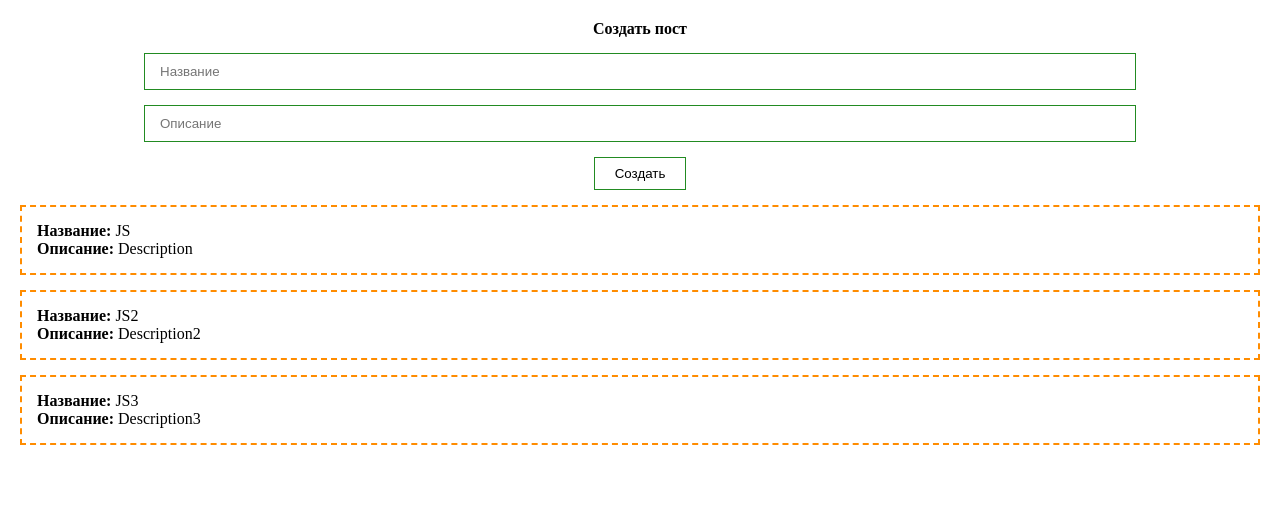
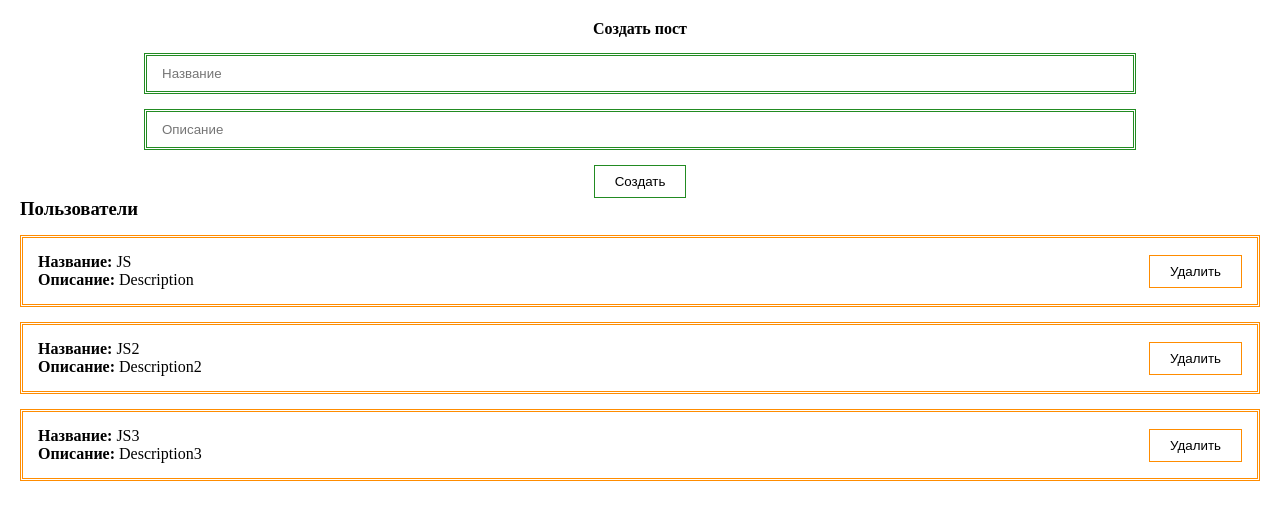
Before and after one commit to grfoger/learn_vue, a Vue app: page / in a window 1280 px wide. Shown: the top 520 px of the page. Built offline with nearby package versions, Linux system fonts and the light colour scheme.

Commit message:
add button ui component timing 56min

```diff
--- a/src/components/PostForm.vue
+++ b/src/components/PostForm.vue
@@ -9,7 +9,7 @@
            class="input"
            type="text"
            placeholder="Описание">
-    <button class="btn" @click="createPost">Создать</button>
+    <my-button class="btn" @click="createPost" style="margin-top: 15px">Создать</my-button>
   </form>
 </template>
 
@@ -45,15 +45,9 @@
 
 .input {
   width: 80%;
-  border: 1px solid forestgreen;
+  border: 3px double forestgreen;
   padding: 10px 15px;
   margin-top: 15px;
 }
-.btn {
-  margin-top: 15px;
-  align-self: center;
-  padding: 8px 20px;
-  background: none;
-  border: 1px solid forestgreen;
-}
+
 </style>
--- /dev/null
+++ b/src/components/PostItem.vue
@@ -0,0 +1,33 @@
+<template>
+  <div class="post">
+    <div>
+      <div><strong>Название: </strong> {{post.title}} </div>
+      <div><strong>Описание: </strong> {{post.body}} </div>
+    </div>
+    <div class="post_btns">
+      <my-button style="border-color: darkorange">Удалить</my-button>
+    </div>
+  </div>
+</template>
+
+<script>
+export default {
+  props: {
+    post: {
+      type: Object,
+      require: true,
+    }
+  }
+}
+</script>
+
+<style scoped>
+.post {
+  padding: 15px;
+  border: 3px double darkorange;
+  margin-top: 15px;
+  display: flex;
+  align-items: center;
+  justify-content: space-between;
+}
+</style>
--- a/src/components/PostList.vue
+++ b/src/components/PostList.vue
@@ -1,12 +1,14 @@
 <template>
-  <div class="post" v-for="post in posts">
-    <div><strong>Название: </strong> {{post.title}} </div>
-    <div><strong>Описание: </strong> {{post.body}} </div>
+  <div>
+    <h3>Пользователи</h3>
+    <post-item class="post" :post="post" v-for="post in posts"/>
   </div>
 </template>
 
 <script>
+import PostItem from "@/components/PostItem";
 export default {
+  components: {PostItem},
   props: {
     posts: {
       type: Array,
@@ -17,9 +19,5 @@
 </script>
 
 <style scoped>
-.post {
-  padding: 15px;
-  border: 2px dashed darkorange;
-  margin-top: 15px;
-}
+
 </style>
--- /dev/null
+++ b/src/components/UI/MyButton.vue
@@ -0,0 +1,19 @@
+<template>
+  <button class="btn">
+    <slot></slot>
+  </button>
+</template>
+
+<script>
+export default {
+  name: 'my-button'
+}
+</script>
+
+<style scoped>
+.btn {
+  padding: 8px 20px;
+  background: none;
+  border: 1px solid forestgreen;
+}
+</style>
--- /dev/null
+++ b/src/components/UI/index.ts
@@ -0,0 +1,4 @@
+import MyButton from "@/components/UI/MyButton.vue";
+export default [
+    MyButton
+]
--- a/src/main.ts
+++ b/src/main.ts
@@ -1,5 +1,7 @@
 import { createApp } from 'vue'
 import App from './App.vue'
+import components from '@/components/UI'
 
-
-createApp(App).mount('#app')
+const app = createApp(App);
+components.forEach(component => app.component(component.name, component))
+app.mount('#app')
```
